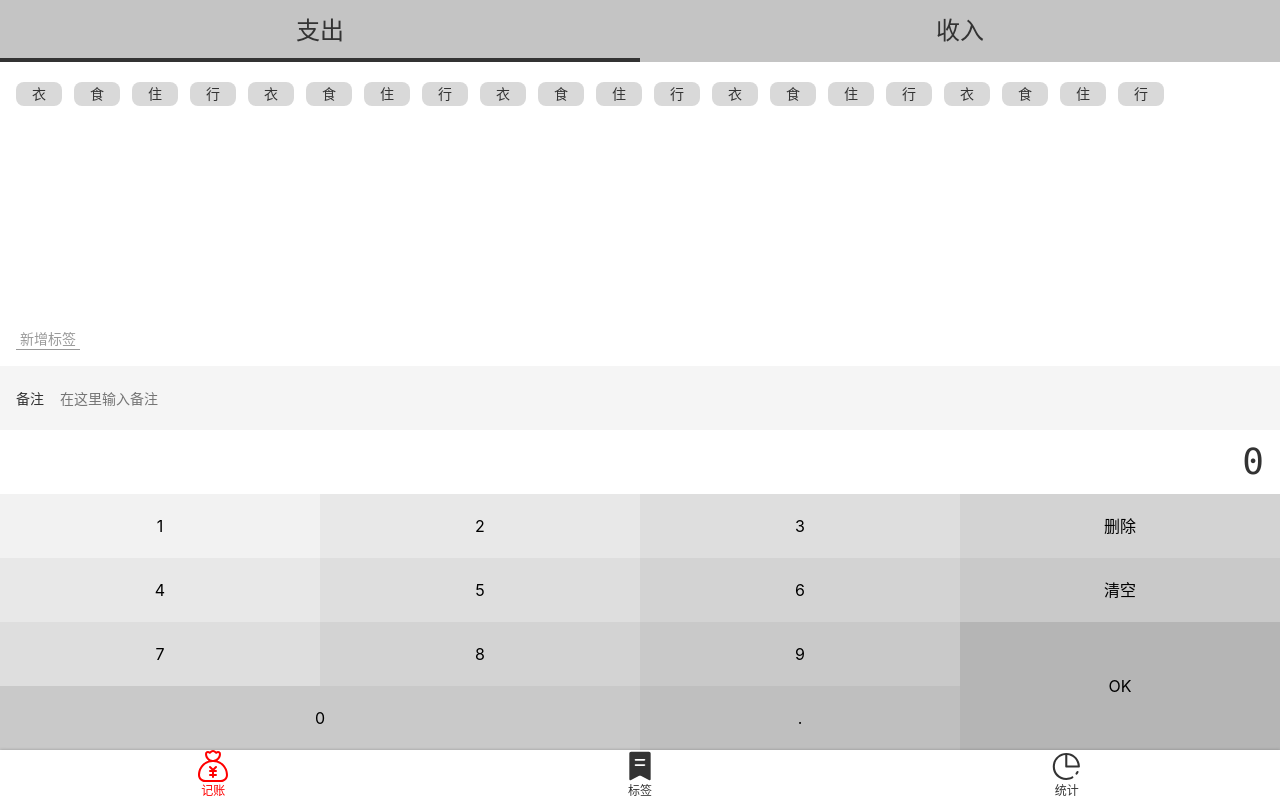
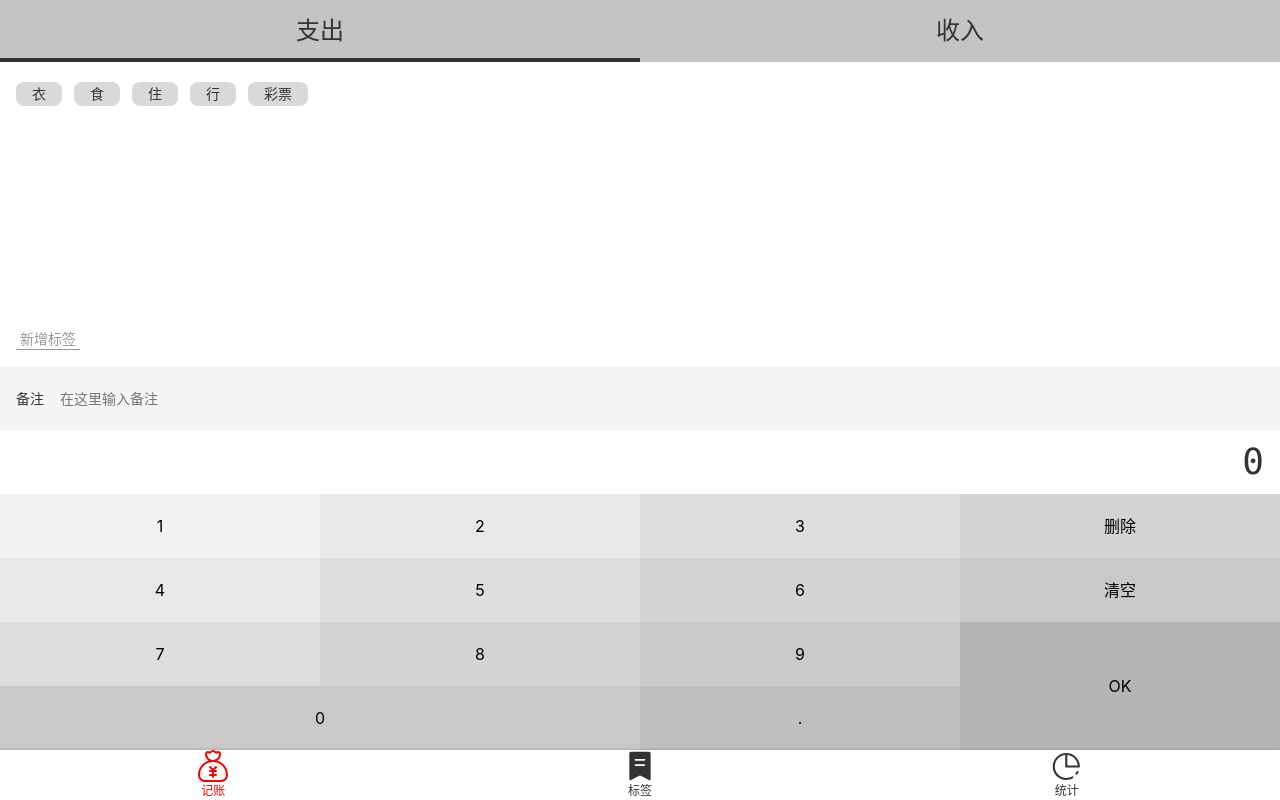
Before and after one commit to zgcwf/more-money, a Vue app: page /#/money in a window 1280 px wide. Built offline with nearby package versions, Linux system fonts and the light colour scheme.

Commit message:
使用js完成Money组件

```diff
--- a/src/components/Layout.vue
+++ b/src/components/Layout.vue
@@ -1,5 +1,6 @@
 <template>
   <div class="layout-wrapper" :class="classPrefix && `${classPrefix}-wrapper`">
+    <!-- 如果有classPrefix，则执行`${classPrefix}-wrapper` -->
     <div class="content" :class="classPrefix && `${classPrefix}-content`">
       <slot></slot>
     </div>
--- a/src/components/Money/Tags.vue
+++ b/src/components/Money/Tags.vue
@@ -1,36 +1,92 @@
 <template>
   <div class="tags">
     <div class="new">
-      <button>新增标签</button>
+      <button @click="create">新增标签</button>
     </div>
     <ul class="current">
-      <li>衣</li>
-      <li>食</li>
-      <li>住</li>
-      <li>行</li>
-      <li>衣</li>
-      <li>食</li>
-      <li>住</li>
-      <li>行</li>
-      <li>衣</li>
-      <li>食</li>
-      <li>住</li>
-      <li>行</li>
-      <li>衣</li>
-      <li>食</li>
-      <li>住</li>
-      <li>行</li>
-      <li>衣</li>
-      <li>食</li>
-      <li>住</li>
-      <li>行</li>
+      <!-- :class动态添加类名，如果selectedTags有tag标签，则动态给其selected类 -->
+      <li
+        v-for="tag in dataSource"
+        :key="tag"
+        @click="toggle(tag)"
+        :class="{ selected: selectedTags.indexOf(tag) >= 0 }"
+      >
+        {{ tag }}
+      </li>
     </ul>
   </div>
 </template>
 
-<script lang="ts">
+<script>
+// import Vue from "vue";
+// import { Component, Prop } from "vue-property-decorator";
+// // 搜索查看vue-property-decorator文档用法
+// @Component
+// export default class Tags extends Vue {
+//   @Prop(Array) readonly dataSource: string[] | undefined;
+//   //  typescript与javascript在写法上的区别：
+//   // 1.typescript后面要跟类型
+//   // 2.typescript 的 data methods 声明周期函数都直接书写
+//   // 3.前面的都属于固定格式
+//   selectedTags: string[] = [];
+//   toggle(tag: string) {
+//     const index = this.selectedTags.indexOf(tag);
+//     if (index >= 0) {
+//       this.selectedTags.splice(index, 1);
+//     } else {
+//       this.selectedTags.push(tag);
+//     }
+//   }
+
+//   create() {
+//     const name = window.prompt("请输入标签名");
+//     if (name === "") {
+//       window.alert("标签名不能为空");
+//     } else if (this.dataSource) {
+//       this.$emit("update:dataSource", [...this.dataSource, name]);
+//     }
+//   }
+// }
+
 export default {
   name: "Tags",
+  props: ["dataSource"],
+  data() {
+    return {
+      selectedTags: [],
+      // 通过toggle动态添加或删除标签
+    };
+  },
+  methods: {
+    toggle(tag) {
+      const index = this.selectedTags.indexOf(tag);
+      // 查看selectedTags中是否有点击的标签，并获得其索引
+      if (index >= 0) {
+        // 如果有，则删除
+        this.selectedTags.splice(index, 1);
+      } else {
+        // 如果没有，则添加
+        this.selectedTags.push(tag);
+      }
+    },
+    create() {
+      const name = window.prompt("请输入标签名");
+      // console.log(name);,当点击取消是name值为null
+      const index = this.dataSource.indexOf(name);
+      // 查看dataSource中是否已存在该标签，并获得其索引
+      if (index >= 0) {
+        // 如果存在
+        // this.dataSource.splice(index, 1);
+        window.alert("标签名已存在");
+        return;
+      }
+      if (name === "") {
+        window.alert("标签名不能为空");
+      }
+      // 提供数据
+      this.$bus.$emit("create", name);
+    },
+  },
 };
 </script>
 
@@ -48,14 +104,19 @@ export default {
     max-height: 100px;
     overflow: auto;
     > li {
-      background: #d9d9d9;
+      $bg: #d9d9d9;
+      background: $bg;
       $h: 24px;
       height: $h;
       line-height: $h;
-      border-radius: $h * 0.333333;
+      border-radius: $h * 0.3333;
       padding: 0 16px;
       margin-right: 12px;
       margin-top: 4px;
+      &.selected {
+        background: darken($bg, 50%);
+        color: white;
+      }
     }
   }
   > .new {
--- a/src/main.ts
+++ b/src/main.ts
@@ -19,5 +19,8 @@ Vue.component("Icon", Icon);
 new Vue({
   router,
   store,
+  beforeCreate() {
+    Vue.prototype.$bus = this; //安装全局事件总线，$bus就是当前应用的vm
+  },
   render: (h) => h(App),
 }).$mount("#app");
--- a/src/views/Money.vue
+++ b/src/views/Money.vue
@@ -2,7 +2,8 @@
   <Layout class-prefix="layout">
     <NumberPad></NumberPad>
     <Notes></Notes>
-    <Tags></Tags>
+    <Tags :dataSource="tags"></Tags>
+    <!-- <Tags :data-source.sync="tags" /> -->
     <Types></Types>
   </Layout>
 </template>
@@ -20,6 +21,25 @@ export default {
     Notes,
     Tags,
   },
+  data() {
+    return {
+      tags: ["衣", "食", "住", "行", "彩票"],
+    };
+  },
+  methods: {
+    demo(name) {
+      if (name !== null && name !== "") {
+        this.tags.push(name);
+      }
+    },
+  },
+  mounted() {
+    // 接收数据
+    this.$bus.$on("create", this.demo);
+  },
+  beforeDestroy() {
+    this.$bus.$off("hello");
+  },
 };
 </script>
 
```
